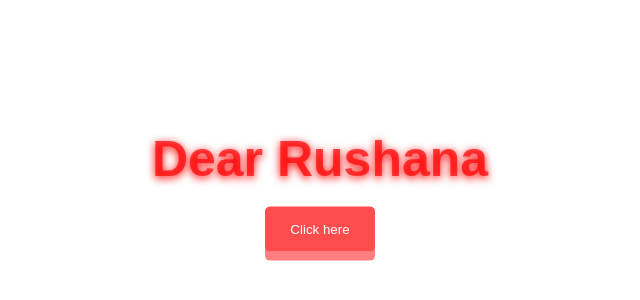
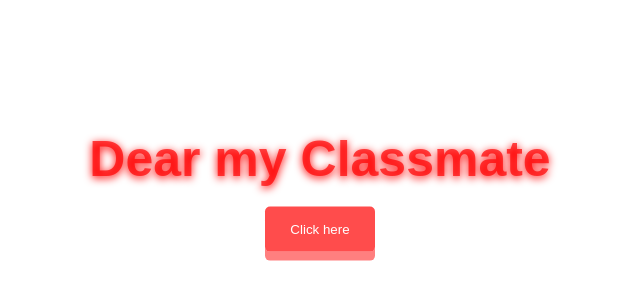
Before and after one commit to Bekzodweb/Love, a plain HTML site: page index.html in a window 1280 px wide. Shown: the part 102-402 px from the top of the page, without its empty margins (320-960 px from the left). Drawn offline with Linux system fonts and the light colour scheme.

Commit message:
Update index.html

```diff
--- a/index.html
+++ b/index.html
@@ -10,7 +10,7 @@
 	<div class="love-block">
 		<div class="love-text">
 			<h1 class="
-			love-title">Dear Rushana</h1>
+			love-title">Dear my Classmate</h1>
 			<a href="love.html" class="love-link">
 				<button class="love-button">
 					Click here
```
